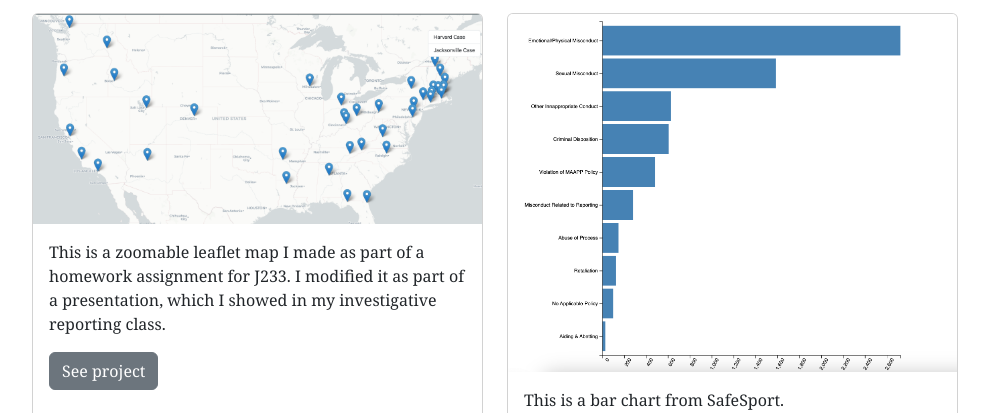
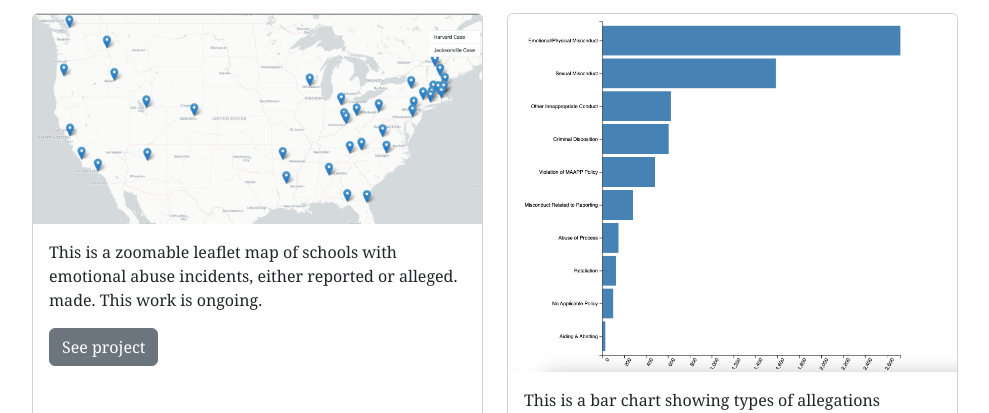
Before and after one commit to journaliz8/website-template, a plain HTML site: page index.html in a window 1280 px wide. Shown: the part 387-800 px from the top of the page, without its empty margins (145-1134 px from the left). Drawn offline with nearby package versions, Linux system fonts and the light colour scheme.

Commit message:
added text

```diff
--- a/index.html
+++ b/index.html
@@ -35,7 +35,7 @@
               <div class="card h-100">
                 <img src="images/zoom-map.png" class="card-img-top" alt="screenshot of a map">
                 <div class="card-body">
-                  <p class="card-text">This is a zoomable leaflet map I made as part of a homework assignment for J233. I modified it as part of a presentation, which I showed in my investigative reporting class.</p>
+                  <p class="card-text">This is a zoomable leaflet map of schools with emotional abuse incidents, either reported or alleged. made. This work is ongoing.</p>
                   <a class="btn btn-secondary" href="projects/zoomable-map/">See project</a>
                 </div>
               </div>
@@ -47,7 +47,7 @@
               <div class="card h-100">
                 <img src="images/bar_chart.png" class="card-img-top" alt="screenshot of a bar chart">
                 <div class="card-body">
-                  <p class="card-text">This is a bar chart from SafeSport.</p>
+                  <p class="card-text">This is a bar chart showing types of allegations reported to SafeSport, an organization authorized by Congress to help abuse prevention, education, and accountability.</p>
                   <a class="btn btn-secondary">See project</a>
                 </div>
               </div>
```
